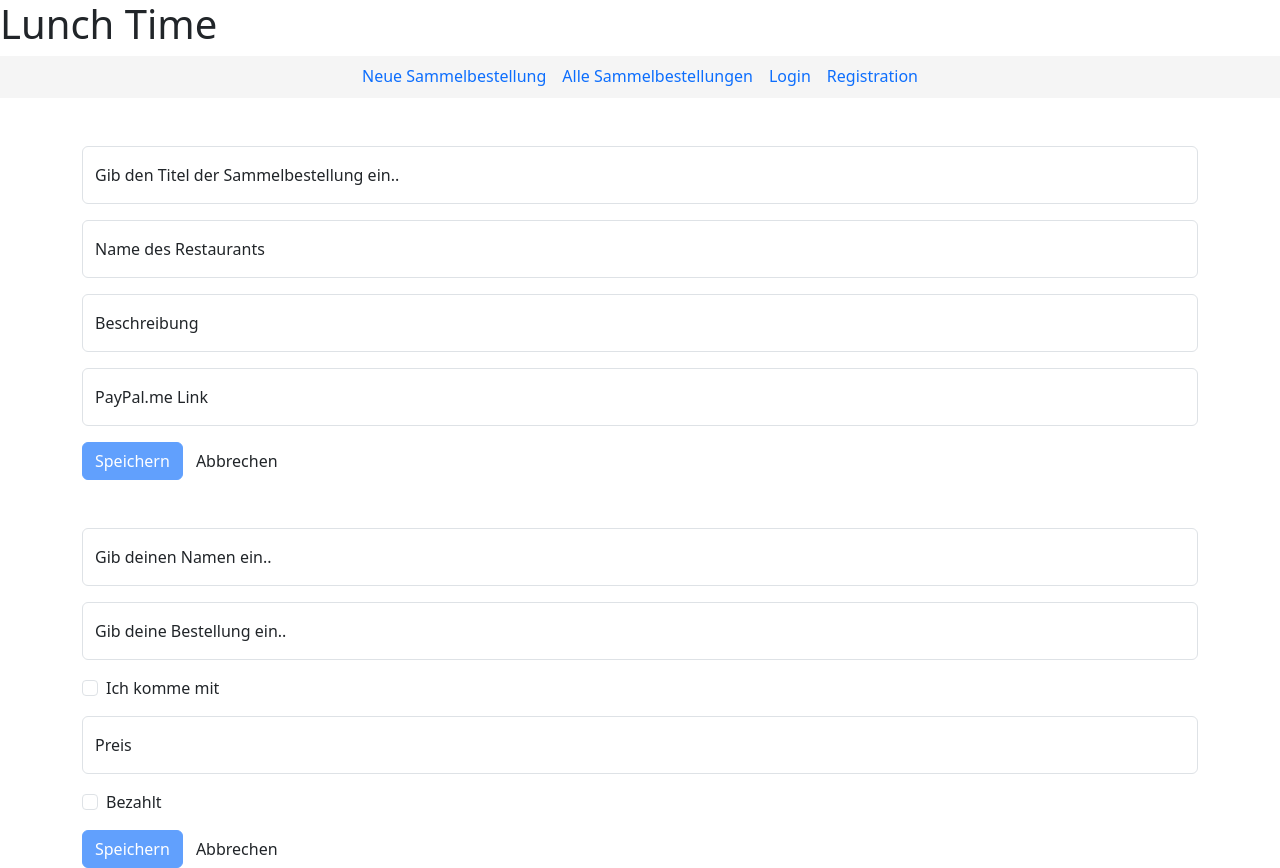
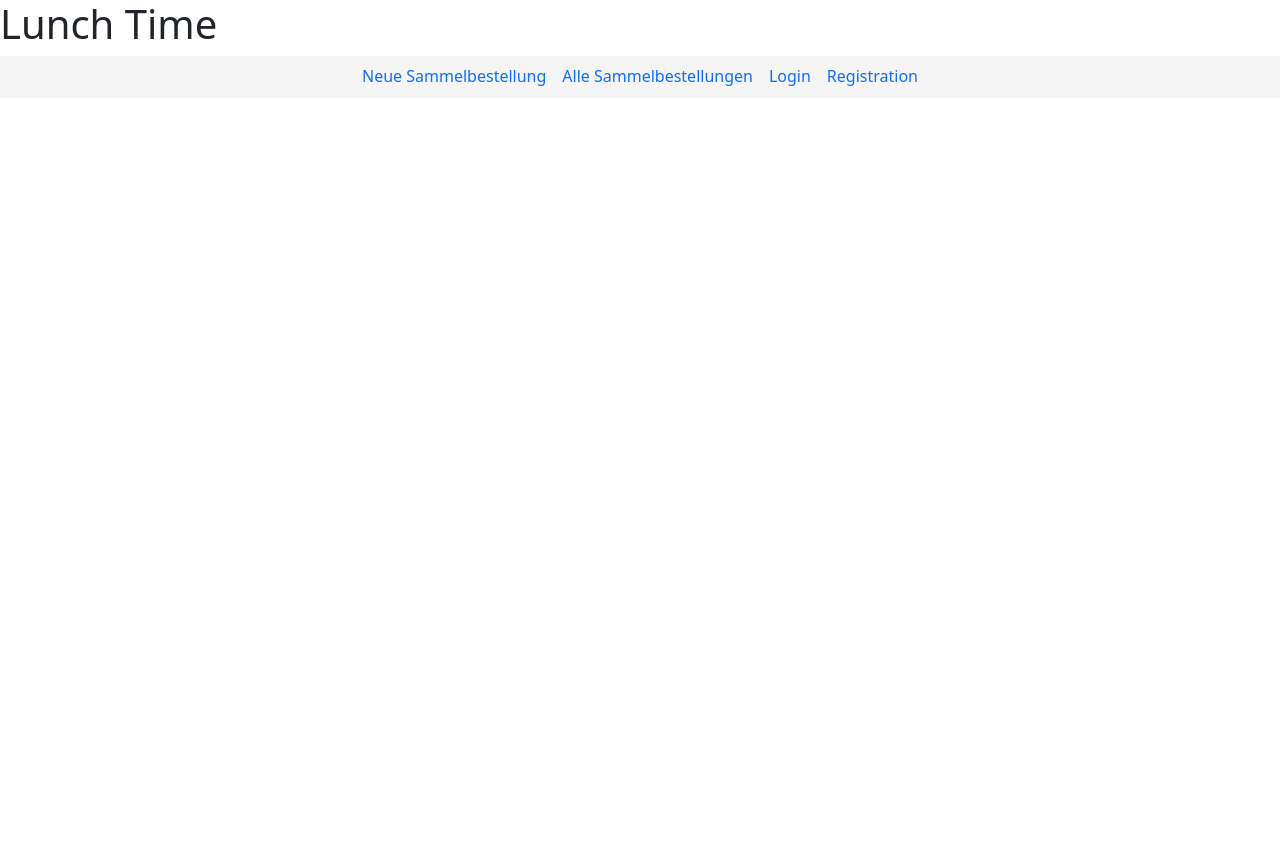
Before and after one commit to e-Ribbit/Lunch_Time_SPA, an Angular app in the folder Lunch_Time/: page / in a window 1280 px wide. After the commit the page ends 800 px from the top, so only its background shows below. Built offline with nearby package versions, Linux system fonts and the light colour scheme.

Commit message:
fixed component show

```diff
--- a/Lunch_Time/src/app/app.component.html
+++ b/Lunch_Time/src/app/app.component.html
@@ -1,4 +1,6 @@
 <h1>Lunch Time</h1>
-<app-navbar></app-navbar>
-<app-form-create-order></app-form-create-order>
-<app-form-place-order></app-form-place-order>
+<app-navbar>
+    <div class="container">
+        <router-outlet></router-outlet>
+    </div>
+</app-navbar>
--- a/Lunch_Time/src/app/navbar/navbar.component.html
+++ b/Lunch_Time/src/app/navbar/navbar.component.html
@@ -2,7 +2,7 @@
   <!-- <div class="logo">#</div> -->
   <ul class="nav nav-underline justify-content-center">
     <li id="nav-item">
-      <a class="nav-link" routerLink="form-create-order">Neue Sammelbestellung</a>
+      <a class="nav-link" routerLink="create-order">Neue Sammelbestellung</a>
     </li>
     <li class="nav-item">
       <a class="nav-link" routerLink="main-list">Alle Sammelbestellungen</a>
@@ -15,3 +15,6 @@
     </li>
   </ul>
 </nav>
+<div class="container">
+  <router-outlet></router-outlet>
+</div>
```
Also changed, not shown: 1 other file (tests, documents, lock files or other folders).
